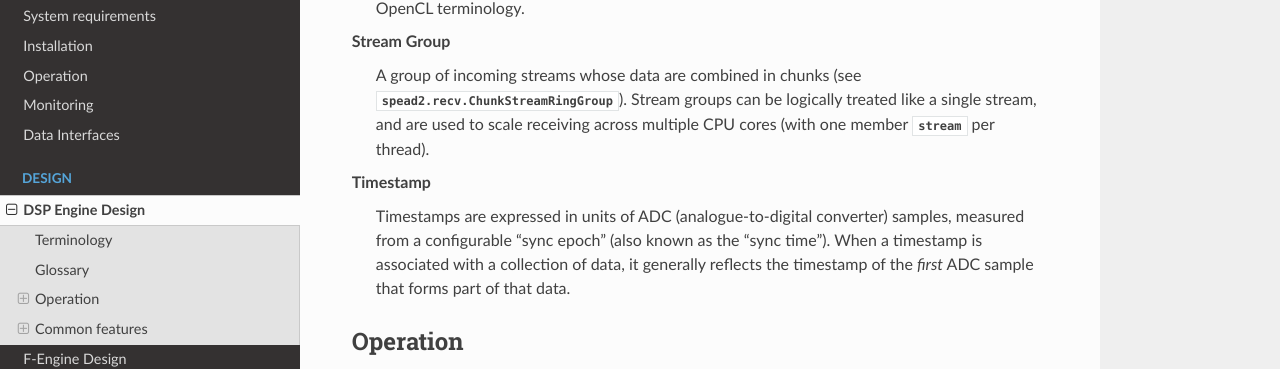
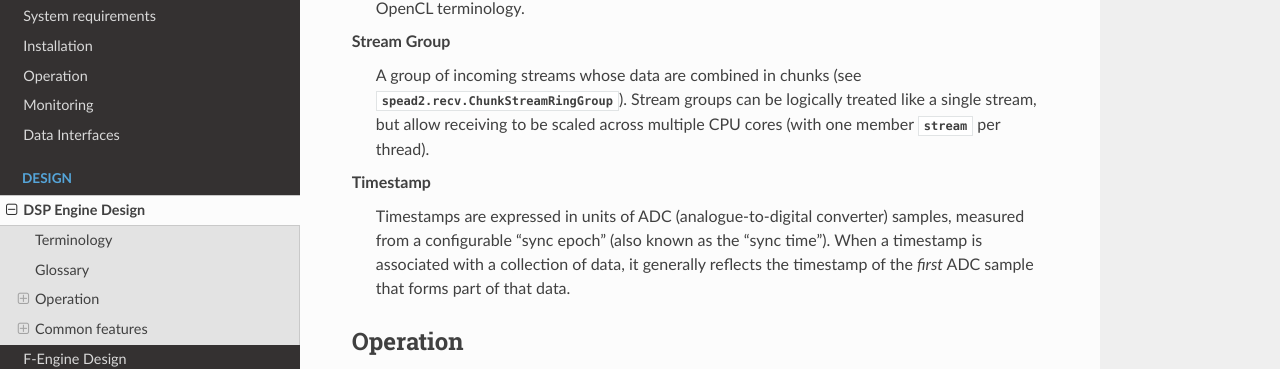
Before and after one commit to ska-sa/katgpucbf, a Sphinx documentation site: the page built from doc/engines.rst, in a window 1280 px wide and 900 px high, scrolled down 1207 px. Shown: the part 168-537 px from the top of the window. Built offline with Sphinx 7.4.7 and the Read the Docs theme 2.0.0, drawn with Linux system fonts in a browser that asks for light colours; the version number could not be read and is left out.

Commit message:
Improve Stream Group glossary entry

```diff
--- a/doc/engines.rst
+++ b/doc/engines.rst
@@ -70,7 +70,7 @@ Stream
 Stream Group
     A group of incoming streams whose data are combined in chunks (see
     :class:`spead2.recv.ChunkStreamRingGroup`). Stream groups can be logically
-    treated like a single stream, and are used to scale receiving across
+    treated like a single stream, but allow receiving to be scaled across
     multiple CPU cores (with one member :class:`stream
     <spead2.recv.ChunkStreamGroupMember>` per thread).
 
```
